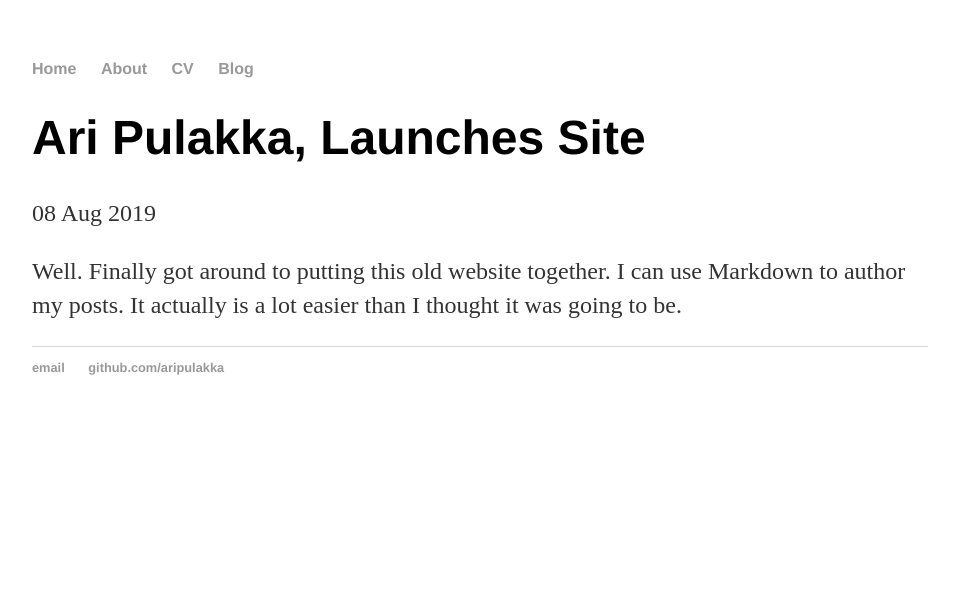
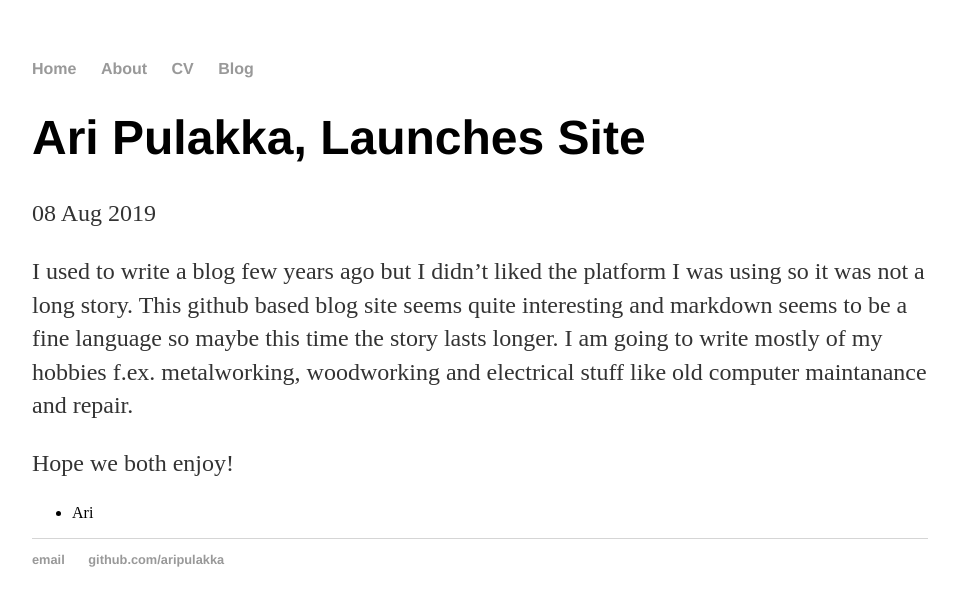
Before and after one commit to aripulakka/aripulakka.github.io, a Jekyll site: the page built from _posts/2019-08-08-ari-pulakka-site-launched.md, in a window 1280 px wide. Shown: the top 606 px of the page, without its empty margins (160-1117 px from the left). Built offline with Jekyll 4.4.1, drawn with Linux system fonts in a browser that asks for light colours.

Commit message:
Update 2019-08-08-ari-pulakka-site-launched.md

```diff
--- a/_posts/2019-08-08-ari-pulakka-site-launched.md
+++ b/_posts/2019-08-08-ari-pulakka-site-launched.md
@@ -4,4 +4,8 @@ title: "Ari Pulakka, Launches Site"
 date: 2019-08-08
 ---
 
-Well. Finally got around to putting this old website together. I can use Markdown to author my posts. It actually is a lot easier than I thought it was going to be.
+I used to write a blog few years ago but I didn't liked the platform I was using so it was not a long story. This github based blog site seems quite interesting and markdown seems to be a fine language so maybe this time the story lasts longer. I am going to write mostly of my hobbies f.ex. metalworking, woodworking and electrical stuff like old computer maintanance and repair.
+
+Hope we both enjoy!
+
+- Ari
```
